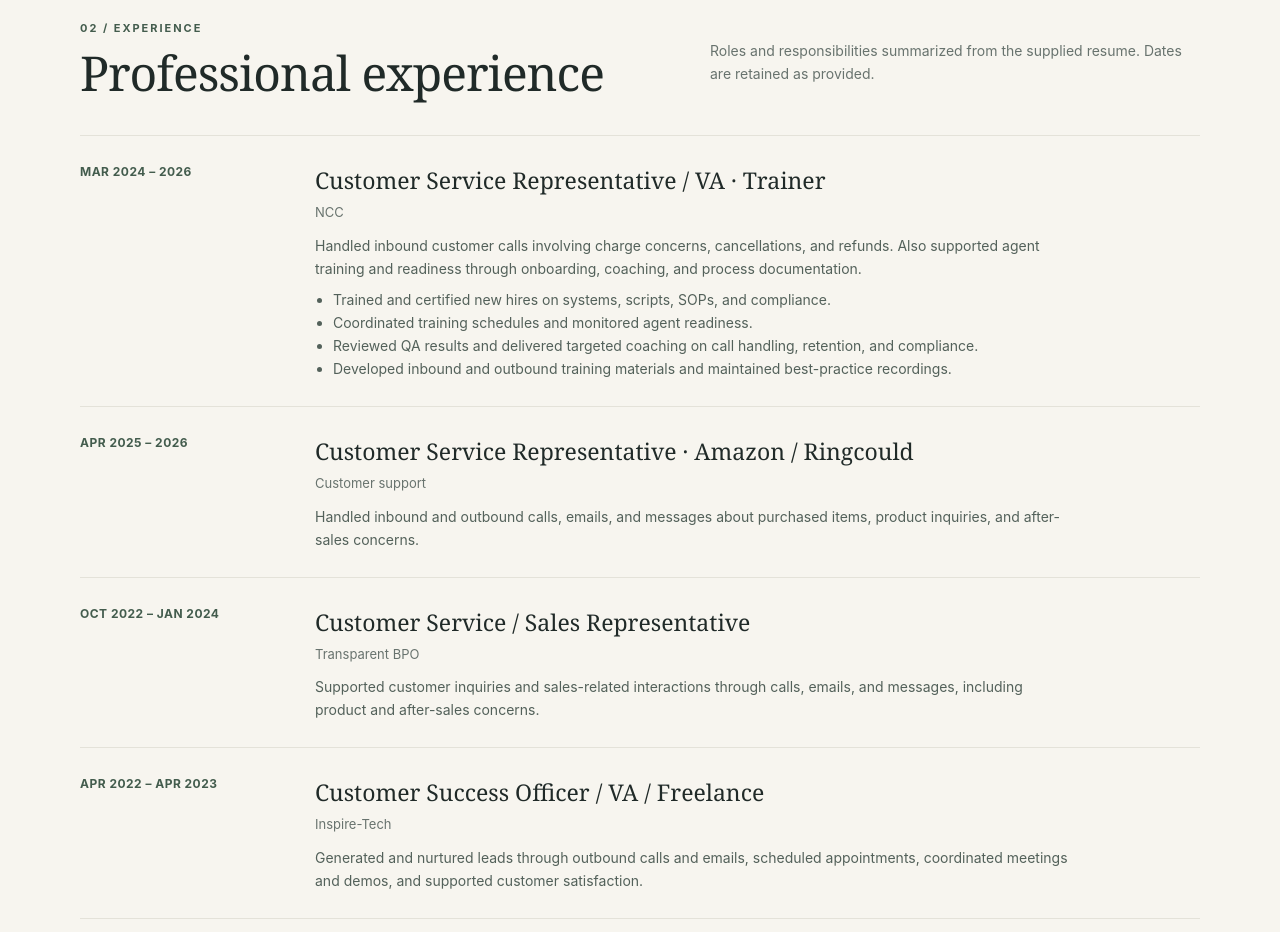
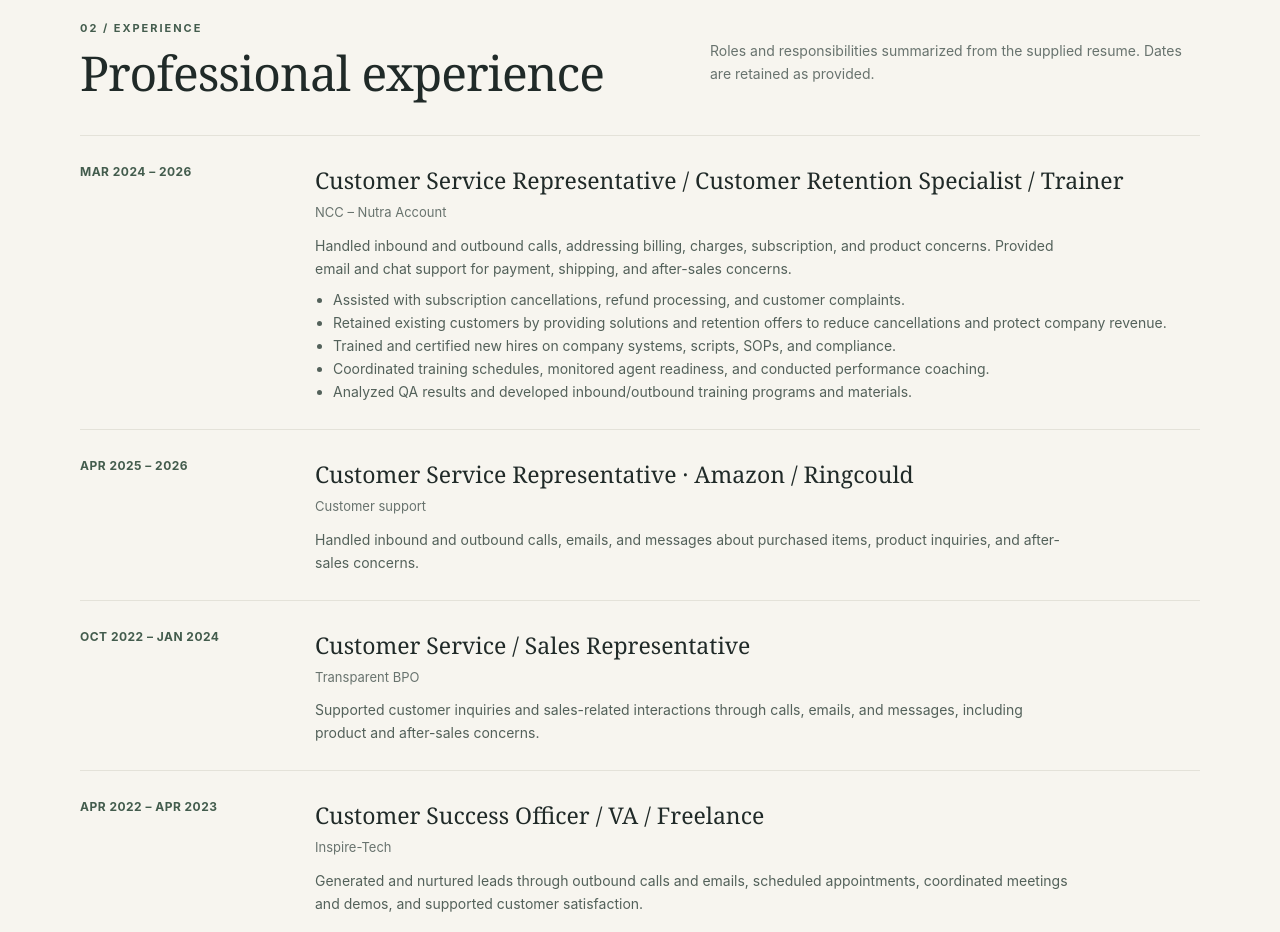
Before and after one commit to normaraeadriano/norma-rae-adriano-portfolio, a plain HTML site: page index.html in a window 1280 px wide. Shown: the part 1740-2672 px from the top of the page. Drawn offline with Linux system fonts and the light colour scheme.

Commit message:
Update index.html

```diff
--- a/index.html
+++ b/index.html
@@ -78,7 +78,22 @@
 </aside></div></section>
 <section class="section" id="about"><div class="wrap"><div class="section-head"><div><div class="kicker">01 / About me</div><h2>Customer-first, detail-minded.</h2></div><p class="section-intro">A practical approach to customer care, account support, and the day-to-day details that help teams run smoothly.</p></div><div class="about-grid"><div class="about-copy"><p>I’m a customer-focused professional with experience in customer service, e-commerce support, fraud analysis, technical support, and remote virtual assistance. I have supported customers across phone, email, and chat, helping with order inquiries, billing and payment concerns, refunds, cancellations, reservations, and after-sales questions.</p><p>My work has also included lead follow-up, appointment coordination, CRM updates, documentation, and training support. I value clear communication, careful follow-through, and resolving concerns in a way that helps customers feel heard while supporting business processes.</p></div><div class="focus-panel"><h3>Where I can contribute</h3><ul><li>Customer service and e-commerce support</li><li>Order, billing, refund, and cancellation assistance</li><li>Customer retention and after-sales support</li><li>Appointment setting and lead follow-up</li><li>CRM updates, data entry, and documentation</li><li>Agent onboarding, coaching, and process guidance</li></ul></div></div></div></section>
 <section class="section" id="experience"><div class="wrap"><div class="section-head"><div><div class="kicker">02 / Experience</div><h2>Professional experience</h2></div><p class="section-intro">Roles and responsibilities summarized from the supplied resume. Dates are retained as provided.</p></div><div class="timeline">
-<article class="job"><div class="job-date">MAR 2024 – 2026</div><div><h3>Customer Service Representative / VA · Trainer</h3><div class="company">NCC</div><p>Handled inbound customer calls involving charge concerns, cancellations, and refunds. Also supported agent training and readiness through onboarding, coaching, and process documentation.</p><ul><li>Trained and certified new hires on systems, scripts, SOPs, and compliance.</li><li>Coordinated training schedules and monitored agent readiness.</li><li>Reviewed QA results and delivered targeted coaching on call handling, retention, and compliance.</li><li>Developed inbound and outbound training materials and maintained best-practice recordings.</li></ul></div></article>
+
+<article class="job">
+  <div class="job-date">MAR 2024 – 2026</div>
+  <div>
+    <h3>Customer Service Representative / Customer Retention Specialist / Trainer</h3>
+    <div class="company">NCC – Nutra Account</div>
+    <p>Handled inbound and outbound calls, addressing billing, charges, subscription, and product concerns. Provided email and chat support for payment, shipping, and after-sales concerns.</p>
+    <ul>
+      <li>Assisted with subscription cancellations, refund processing, and customer complaints.</li>
+      <li>Retained existing customers by providing solutions and retention offers to reduce cancellations and protect company revenue.</li>
+      <li>Trained and certified new hires on company systems, scripts, SOPs, and compliance.</li>
+      <li>Coordinated training schedules, monitored agent readiness, and conducted performance coaching.</li>
+      <li>Analyzed QA results and developed inbound/outbound training programs and materials.</li>
+    </ul>
+  </div>
+</article>
 <article class="job"><div class="job-date">APR 2025 – 2026</div><div><h3>Customer Service Representative · Amazon / Ringcould</h3><div class="company">Customer support</div><p>Handled inbound and outbound calls, emails, and messages about purchased items, product inquiries, and after-sales concerns.</p></div></article>
 <article class="job"><div class="job-date">OCT 2022 – JAN 2024</div><div><h3>Customer Service / Sales Representative</h3><div class="company">Transparent BPO</div><p>Supported customer inquiries and sales-related interactions through calls, emails, and messages, including product and after-sales concerns.</p></div></article>
 <article class="job"><div class="job-date">APR 2022 – APR 2023</div><div><h3>Customer Success Officer / VA / Freelance</h3><div class="company">Inspire-Tech</div><p>Generated and nurtured leads through outbound calls and emails, scheduled appointments, coordinated meetings and demos, and supported customer satisfaction.</p></div></article>
```
